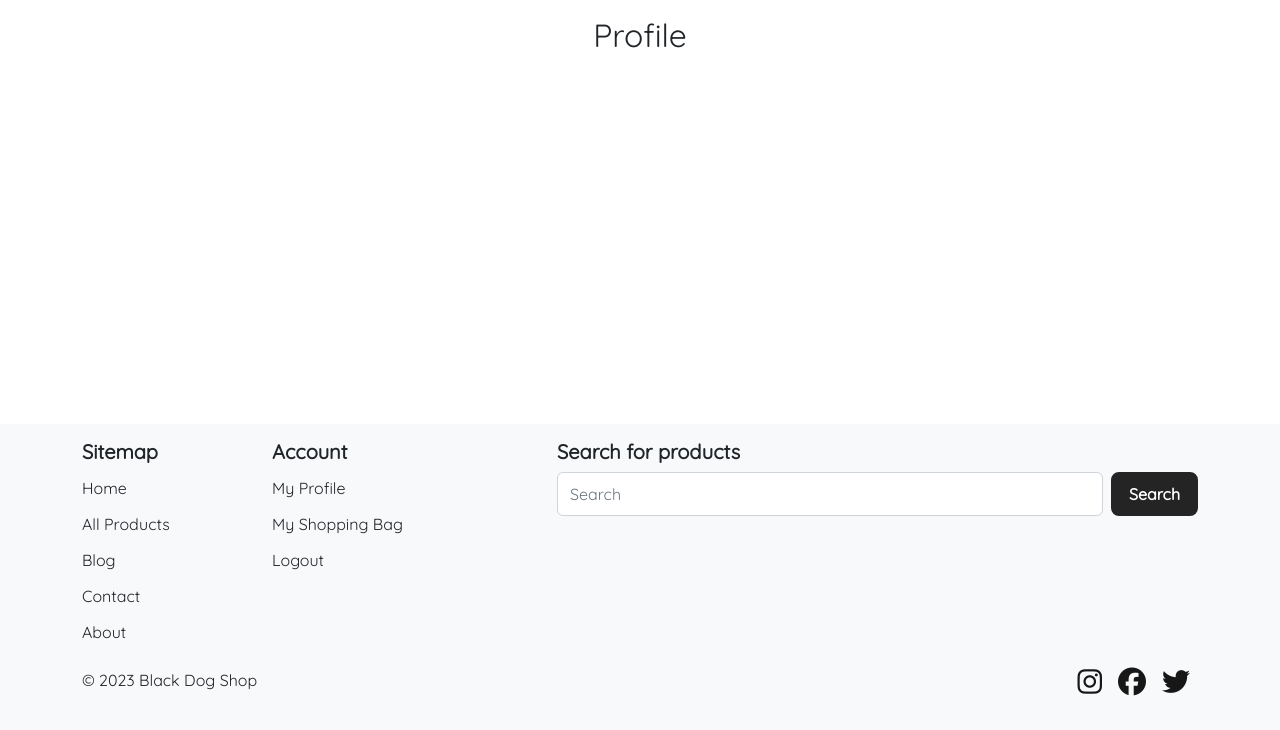
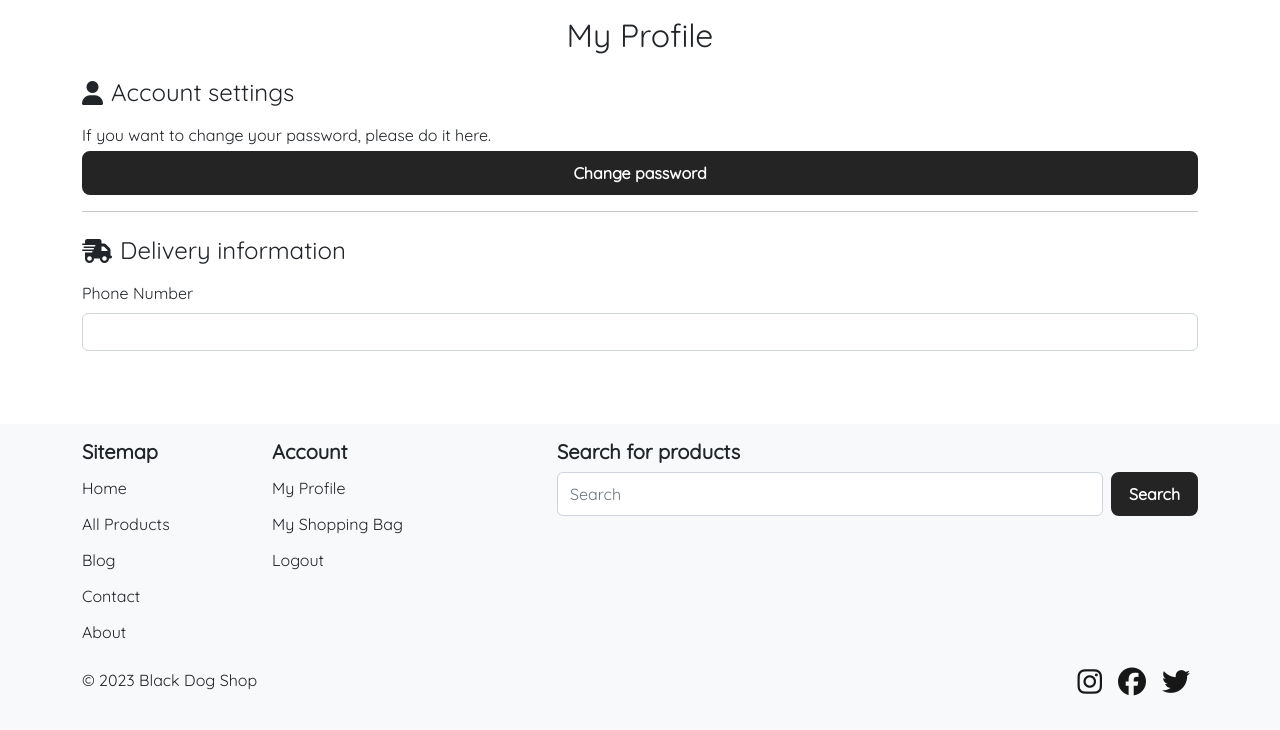
Before and after one commit to ricocatford/black-dog-shop, a Django app: page /profile/ in a window 1280 px wide. Shown: the part 70-800 px from the top of the page. Run offline with Django 3.2, Linux system fonts and the light colour scheme; the visitor is signed in with stand-in values (Sample User, id 1); data comes from the database, SQL or seed files in the repository; parts of the project's set-up code (start-up, migrations or seed data) failed here and were passed over; some libraries are stand-ins or nearby versions.

Commit message:
Added profile basic template and refactored some

```diff
--- a/bag/templates/bag/shopping-bag.html
+++ b/bag/templates/bag/shopping-bag.html
@@ -10,7 +10,7 @@
     <div class="row">
         <div class="col-12">
             <h2 class="text-center mt-2 mb-4">
-                Your Shopping Bag
+                My Shopping Bag
             </h2>
         </div>
         <div class="col-12">
--- a/checkout/static/checkout/js/stripe-elements-script.js
+++ b/checkout/static/checkout/js/stripe-elements-script.js
@@ -95,7 +95,7 @@ $(document).ready(function() {
                         </p>
                     `
                     errorDiv.html(added_html);
-                    $('#form_payment').fadeToggle(100);
+                    $('#payment_form').fadeToggle(100);
                     card.update({'disabled': false});
                     $('#submit-button').attr('disabled', false);
                 } else {
--- a/checkout/templates/checkout/checkout.html
+++ b/checkout/templates/checkout/checkout.html
@@ -8,7 +8,7 @@
 {% block content %}
 <div class="container shopping-bag-container">
     <div class="row">
-        <div class="col-12 mt-2">
+        <div class="col-12">
             <h2 class="text-center mt-2 mb-4">
                 Checkout
             </h2>
@@ -81,7 +81,7 @@
                 </p>
             </div>
 
-            <form method="POST" action="{% url 'checkout' %}" id="form_payment">
+            <form method="POST" action="{% url 'checkout' %}" id="payment_form">
                 {% csrf_token %}
                 <div class="row g-3">
                     <div class="col-12">
--- a/products/templates/products/product-details.html
+++ b/products/templates/products/product-details.html
@@ -26,7 +26,7 @@
                 <p class="product-price my-0 fw-bold">
                     £{{ product.price }}
                 </p>
-                <form class="form" action="{% url 'add_to_bag' product.id %}" method="POST">
+                <form id="product_form" action="{% url 'add_to_bag' product.id %}" method="POST">
                     {% csrf_token %}
                     <div class="form-row">
                         {% if product.has_sizes %}
--- /dev/null
+++ b/profiles/forms.py
@@ -0,0 +1,11 @@
+from django import forms
+from .models import UserProfile
+
+
+class UserProfileForm(forms.ModelForm):
+    class Meta:
+        model = UserProfile
+        exclude = ('user',)
+
+    def __init__(self, *args, **kwargs):
+        super().__init__(*args, **kwargs)
--- a/profiles/models.py
+++ b/profiles/models.py
@@ -13,7 +13,7 @@ class UserProfile(models.Model):
     default_phone_number = models.CharField(max_length=32, null=True, blank=True)
     default_street_address1 = models.CharField(max_length=128, null=True, blank=True)
     default_street_address2 = models.CharField(max_length=128, null=True, blank=True)
-    default_country = CountryField(null=False, blank=True)
+    default_country = CountryField(null=True, blank=True)
     default_postcode = models.CharField(max_length=16, null=True, blank=True)
     default_town_or_city = models.CharField(max_length=32, null=True, blank=True)
     default_county = models.CharField(max_length=32, null=True, blank=True)
--- a/profiles/templates/profiles/profile.html
+++ b/profiles/templates/profiles/profile.html
@@ -10,9 +10,46 @@
     <div class="row">
         <div class="col-12 mt-2">
             <h2 class="text-center mt-2 mb-4">
-                Profile
+                My Profile
             </h2>
         </div>
     </div>
+    <div class="row">
+        <div class="col-12">
+            <div class="d-flex align-items-center mb-3">
+                <i class="fa-solid fa-user me-2 fs-4"></i>
+                <h4 class="mb-0">
+                    Account settings
+                </h4>
+            </div>
+            <p class="mb-1">
+                If you want to change your password, please do it here.
+            </p>
+            <a href="{% url 'account_set_password' %}" class="custom-btn-primary w-100 d-inline-block text-center">
+                Change password
+            </a>
+        </div>
+    </div>
+    <hr class="mb-4">
+    <div class="row">
+        <form id="profile_form" method="POST" action="{% url 'profile' %}">
+            {% csrf_token %}
+            <div class="row g-3">
+                <div class="col-12">
+                    <div class="d-flex align-items-center mb-3">
+                        <i class="fa-solid fa-truck-fast me-2 fs-4"></i>
+                        <h4 class="mb-0">
+                            Delivery information
+                        </h4>
+                    </div>
+                    <label for="id_full_name" class="form-label">
+                        Phone Number
+                    </label>
+                    <input type="text" class="form-control" id="id_full_name"
+                           name="full_name" maxlength="64">
+                </div>
+            </div>
+        </form>
+    </div>
 </div>
 {% endblock %}
--- a/profiles/views.py
+++ b/profiles/views.py
@@ -1,10 +1,19 @@
-from django.shortcuts import render
+from django.shortcuts import render, get_object_or_404
+
+from .models import UserProfile
+from .forms import UserProfileForm
 
 
 def profile(request):
     """ A view for displaying user's profile """
 
+    profile = get_object_or_404(UserProfile, user=request.user)
+
+    form = UserProfileForm(instance=profile)
     template = 'profiles/profile.html'
-    context = {}
+    context = {
+        'form': form,
+        'profile': profile
+    }
 
     return render(request, template, context)
--- a/templates/includes/navbar.html
+++ b/templates/includes/navbar.html
@@ -95,8 +95,8 @@
                 </li>
                 {% if request.user.is_authenticated %}
                 <li class="nav-item d-lg-none">
-                    <a class="custom-nav-link" href="#">
-                        My Account
+                    <a class="custom-nav-link" href="{% url 'profile' %}">
+                        My Profile
                     </a>
                 </li>
                 <li class="nav-item d-lg-none">
@@ -134,7 +134,7 @@
                         <ul class="dropdown-menu" aria-labelledby="navbarDropdown">
                             {% if request.user.is_authenticated %}
                             <li>
-                                <a class="dropdown-item" href="#">
+                                <a class="dropdown-item" href="{% url 'profile' %}">
                                     My Profile
                                 </a>
                             </li>
```
Also changed, not shown: profiles/migrations/0002_alter_userprofile_default_country.py (added).
